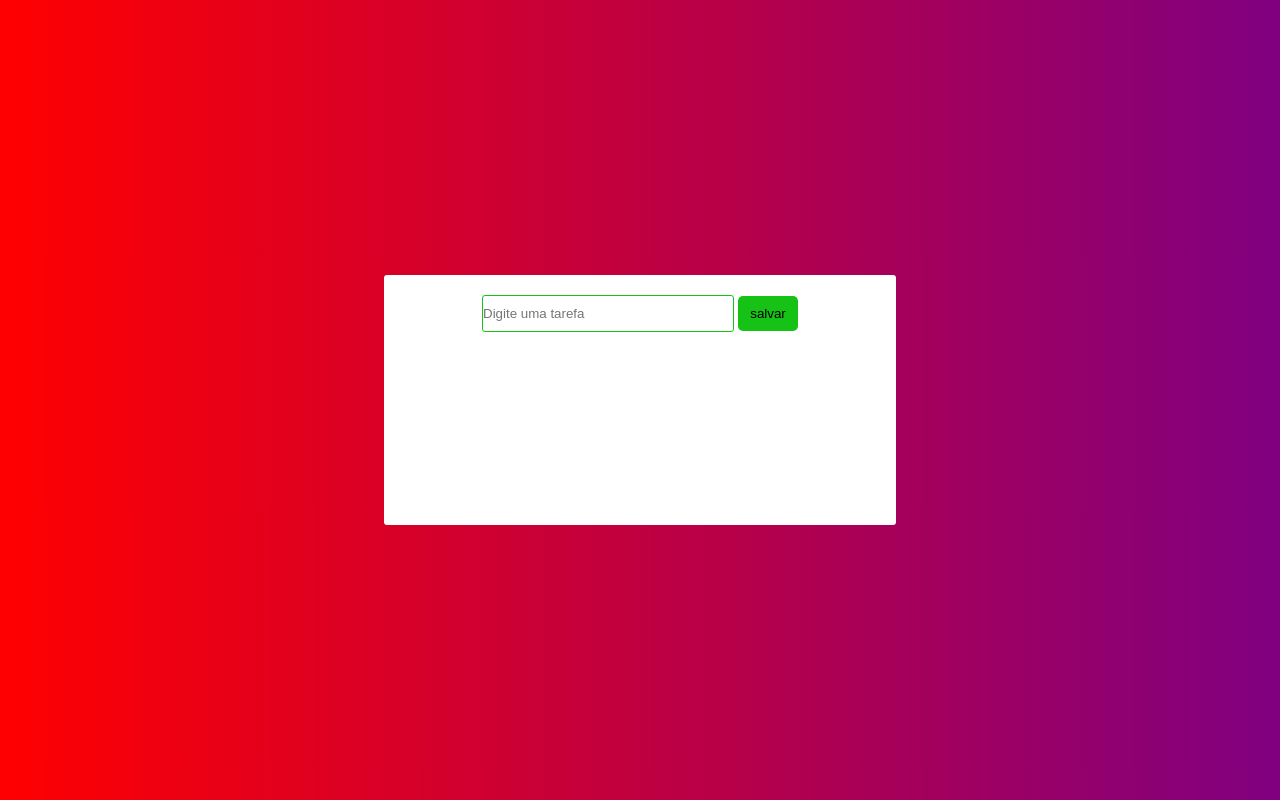
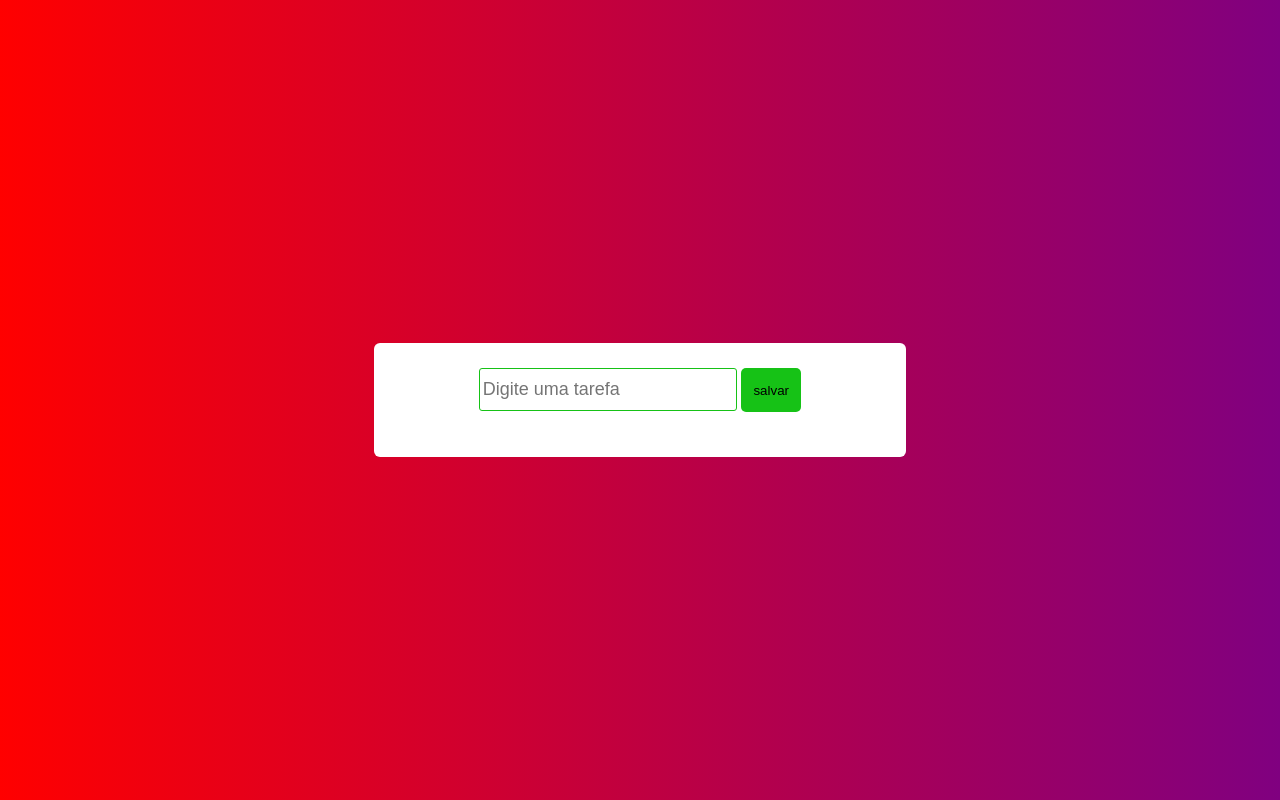
Before and after one commit to PauloCesarCF/Lista-de-tarefas, a plain HTML site: page index.html in a window 1280 px wide. Drawn offline with Linux system fonts and the light colour scheme.

Commit message:
att aesthetic

```diff
--- a/style.css
+++ b/style.css
@@ -1,39 +1,35 @@
 *{
     margin: 0;
     padding: 0;
+    font-family: Arial, Helvetica, sans-serif;
 }
 
 body{
     width: 100vw;
     height: 100vh;
+    display: flex;
+    justify-content: center;
+    align-items: center;
     background: linear-gradient(90deg, red, purple);
-    display: flex;
 }
 
 .board{
-    width: 40%;
-    height: 250px;
-    margin: auto;
-    position: fixed;
-    top: 0;
-    right: 0;
-    bottom: 0;
-    left: 0;
+    width: 40vw;
+    min-width: 350px;
+    padding: 25px 10px;
     text-align: center;
-    border-radius: 3px;
-    background: white;
+    border-radius: 6px;
+    background-color: white;
     display: relative;
-}
-
-.container-input{
-    margin-top: 20px;
 }
 
 .input-text{
     width: 250px;
     height: 35px;
+    font-size: 18px;
     border-radius: 3px;
     border: 1px solid rgb(22, 194, 22);
+    padding: 3px
 }
 
 .button{
@@ -41,7 +37,7 @@ body{
     border: none;
     border-radius: 5px;
     width: 60px;
-    height: 35px;
+    height: 44px;
     cursor: pointer;
 }
 
@@ -51,7 +47,6 @@ body{
     padding-left: 10px;
     text-align: left;
     font-weight: bolder;
-    font-family: Arial, Helvetica, sans-serif;
 }
 
 .task-item{
```
